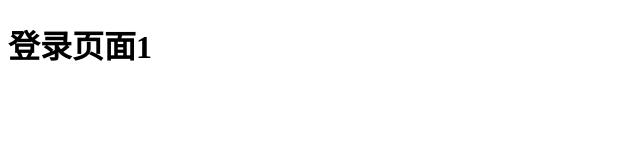
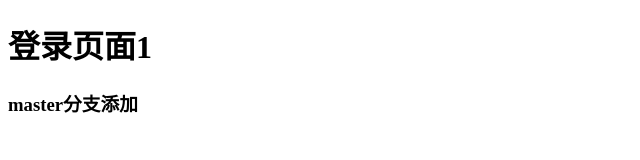
Before and after one commit to thinzzz/project_01, a plain HTML site: page index.html in a window 1280 px wide. Shown: the whole page, without its empty margins (0-640 px from the left). Drawn offline with Linux system fonts and the light colour scheme.

Commit message:
在master分支上修改index.html文件

```diff
--- a/index.html
+++ b/index.html
@@ -8,5 +8,6 @@
 </head>
 <body>
     <h1>登录页面1</h1>
+    <h3>master分支添加</h3>
 </body>
 </html>
```
